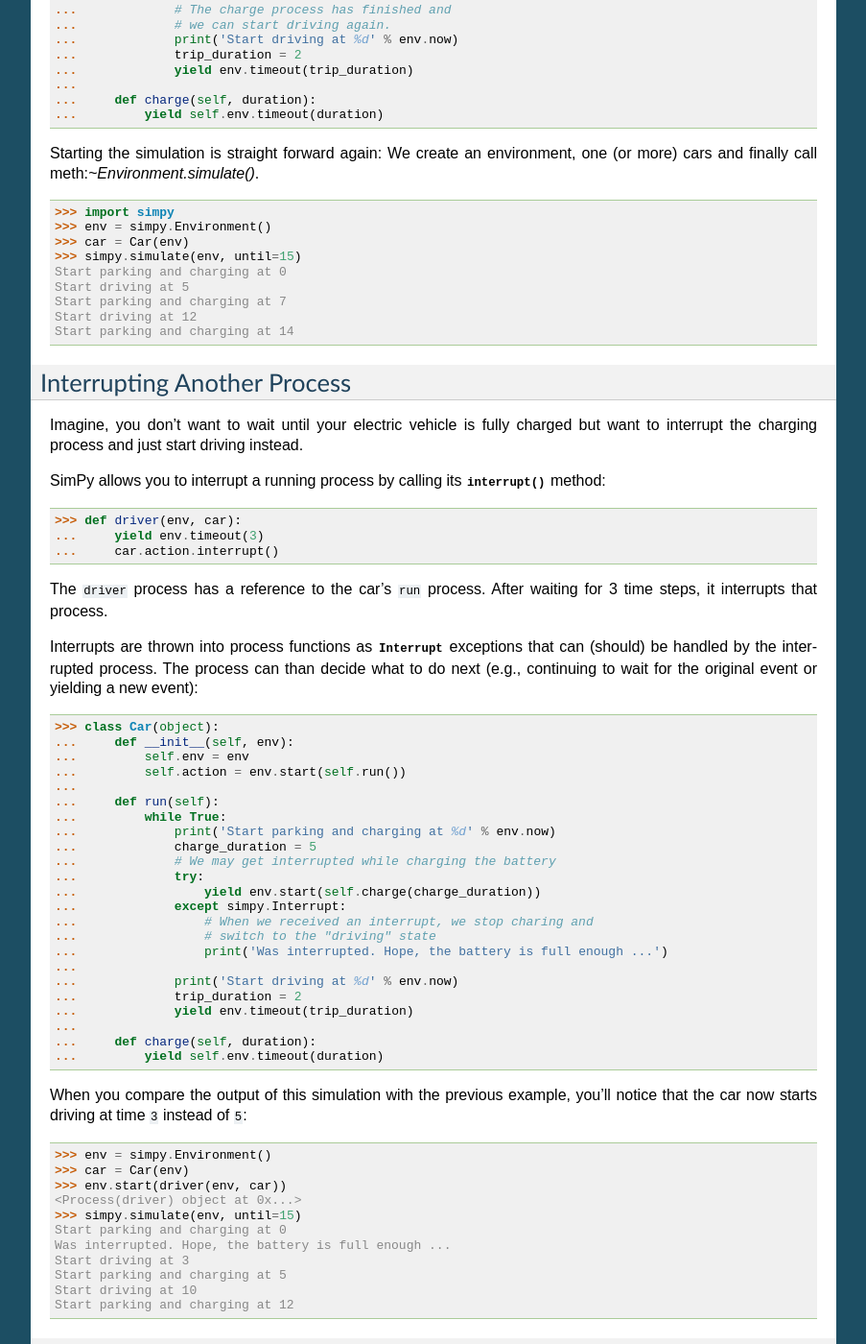
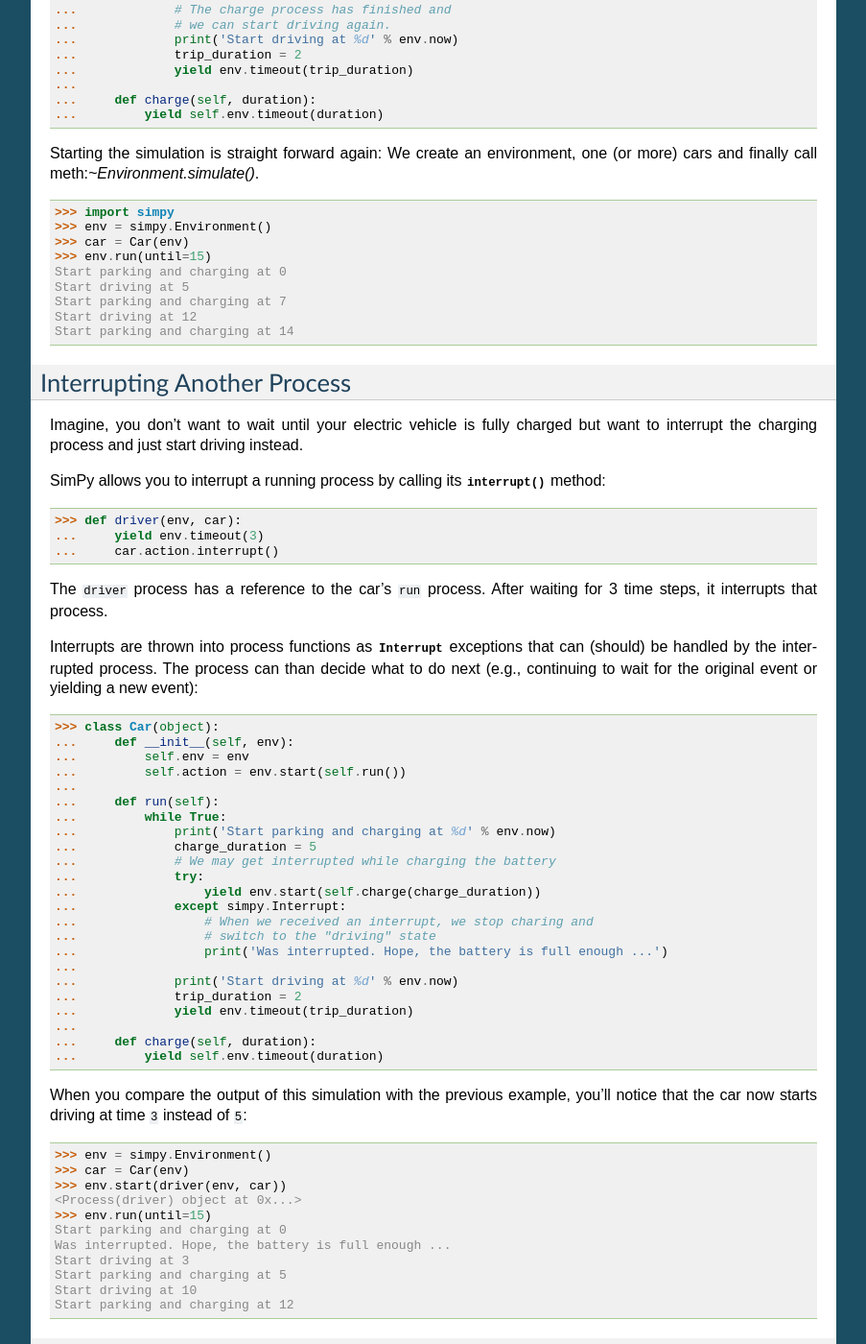
Before and after one commit to simpx/simpy, a Sphinx documentation site: the page built from docs/simpy_intro/process_interaction.rst, in a window 1280 px wide and 1400 px high, scrolled down 774 px. Shown: the whole window at 96% size, without its empty margins (198-1101 px from the left). Built offline with Sphinx 7.4.7, drawn with Linux system fonts in a browser that asks for light colours; pages that are not in the unit, such as notebooks, are missing from menus.

Commit message:
Fixed some doctests.

```diff
--- a/README.txt
+++ b/README.txt
@@ -42,8 +42,8 @@ each step::
     ...
     >>> env = simpy.Environment()
     >>> env.start(clock(env))
-    Process(clock)
-    >>> simpy.simulate(env, until=3)
+    <Process(clock) object at 0x...>
+    >>> env.run(until=3)
     0
     1
     2
--- a/docs/simpy_intro/basic_concepts.rst
+++ b/docs/simpy_intro/basic_concepts.rst
@@ -71,7 +71,7 @@ it and see how it behaves::
     >>> env = simpy.Environment()
     >>> env.start(car(env))
     <Process(car) object at 0x...>
-    >>> simpy.simulate(env, until=15)
+    >>> env.run(until=15)
     Start parking at 0
     Start driving at 5
     Start parking at 7
--- a/docs/simpy_intro/process_interaction.rst
+++ b/docs/simpy_intro/process_interaction.rst
@@ -64,7 +64,7 @@ one (or more) cars and finally call meth:`~Environment.simulate()`.
     >>> import simpy
     >>> env = simpy.Environment()
     >>> car = Car(env)
-    >>> simpy.simulate(env, until=15)
+    >>> env.run(until=15)
     Start parking and charging at 0
     Start driving at 5
     Start parking and charging at 7
@@ -124,7 +124,7 @@ you'll notice that the car now starts driving at time ``3`` instead of ``5``::
     >>> car = Car(env)
     >>> env.start(driver(env, car))
     <Process(driver) object at 0x...>
-    >>> simpy.simulate(env, until=15)
+    >>> env.run(until=15)
     Start parking and charging at 0
     Was interrupted. Hope, the battery is full enough ...
     Start driving at 3
--- a/docs/simpy_intro/shared_resources.rst
+++ b/docs/simpy_intro/shared_resources.rst
@@ -72,7 +72,7 @@ Finally, we can start the simulation. Since the car processes all terminate on
 their own in this simulation, we don't need to specify an *until* time---the
 simulation will automatically stop when there are no more events left::
 
-    >>> simpy.simulate(env)
+    >>> env.run()
     Car 0 arriving at 0
     Car 0 starting to charge at 0
     Car 1 arriving at 2
```
